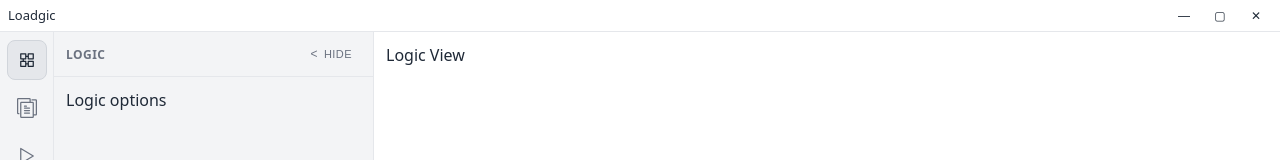
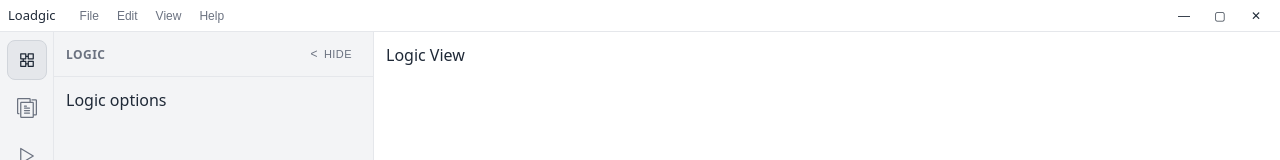
Before and after one commit to h8d13/Loadgic, a React (Vite) app in the folder app/: page / in a window 1280 px wide. Shown: the top 160 px of the page. Built offline with nearby package versions, Linux system fonts and the light colour scheme.

Commit message:
Feat: menu bar

```diff
--- a/app/src/App.tsx
+++ b/app/src/App.tsx
@@ -1,5 +1,6 @@
 import Sidebar from './components/sidebar/ActivityBar'
 import SidePanel from './components/sidebar/SidePanel'
+import MenuBar from './components/MenuBar'
 import { useEffect, useRef, useState } from 'react'
 import type { ViewMode } from './types/view'
 
@@ -103,7 +104,10 @@ function App() {
   return (
     <div className="app">
       <div className="titlebar">
-        <div className="title">Loadgic</div>
+        <div className="titlebar-left">
+          <div className="title">Loadgic</div>
+          <MenuBar />
+        </div>
 
         <div className="window-controls">
           <button onClick={() => window.loadgic?.minimize()}>—</button>
--- /dev/null
+++ b/app/src/components/MenuBar.tsx
@@ -0,0 +1,136 @@
+import { useState, useRef, useEffect } from 'react'
+
+interface MenuItem {
+  label: string
+  shortcut?: string
+  action?: () => void
+  separator?: boolean
+  disabled?: boolean
+}
+
+interface Menu {
+  label: string
+  items: MenuItem[]
+}
+
+const menus: Menu[] = [
+  {
+    label: 'File',
+    items: [
+      { label: 'New File', shortcut: 'Ctrl+N' },
+      { label: 'Open File...', shortcut: 'Ctrl+O' },
+      { label: 'Open Folder...', shortcut: 'Ctrl+Shift+O' },
+      { separator: true, label: '' },
+      { label: 'Save', shortcut: 'Ctrl+S' },
+      { label: 'Save As...', shortcut: 'Ctrl+Shift+S' },
+      { separator: true, label: '' },
+      { label: 'Exit', shortcut: 'Alt+F4' },
+    ],
+  },
+  {
+    label: 'Edit',
+    items: [
+      { label: 'Undo', shortcut: 'Ctrl+Z' },
+      { label: 'Redo', shortcut: 'Ctrl+Shift+Z' },
+      { separator: true, label: '' },
+      { label: 'Cut', shortcut: 'Ctrl+X' },
+      { label: 'Copy', shortcut: 'Ctrl+C' },
+      { label: 'Paste', shortcut: 'Ctrl+V' },
+      { separator: true, label: '' },
+      { label: 'Find', shortcut: 'Ctrl+F' },
+      { label: 'Replace', shortcut: 'Ctrl+H' },
+    ],
+  },
+  {
+    label: 'View',
+    items: [
+      { label: 'Toggle Sidebar', shortcut: 'Ctrl+B' },
+      { label: 'Toggle Panel', shortcut: 'Ctrl+J' },
+      { separator: true, label: '' },
+      { label: 'Zoom In', shortcut: 'Ctrl+=' },
+      { label: 'Zoom Out', shortcut: 'Ctrl+-' },
+      { label: 'Reset Zoom', shortcut: 'Ctrl+0' },
+      { separator: true, label: '' },
+      { label: 'Full Screen', shortcut: 'F11' },
+    ],
+  },
+  {
+    label: 'Help',
+    items: [
+      { label: 'Documentation' },
+      { label: 'Keyboard Shortcuts', shortcut: 'Ctrl+K Ctrl+S' },
+      { separator: true, label: '' },
+      { label: 'About Loadgic' },
+    ],
+  },
+]
+
+export default function MenuBar() {
+  const [openMenu, setOpenMenu] = useState<string | null>(null)
+  const menuBarRef = useRef<HTMLDivElement>(null)
+
+  useEffect(() => {
+    function handleClickOutside(event: MouseEvent) {
+      if (menuBarRef.current && !menuBarRef.current.contains(event.target as Node)) {
+        setOpenMenu(null)
+      }
+    }
+
+    document.addEventListener('mousedown', handleClickOutside)
+    return () => document.removeEventListener('mousedown', handleClickOutside)
+  }, [])
+
+  function handleMenuClick(label: string) {
+    setOpenMenu(openMenu === label ? null : label)
+  }
+
+  function handleMenuHover(label: string) {
+    if (openMenu !== null) {
+      setOpenMenu(label)
+    }
+  }
+
+  function handleItemClick(item: MenuItem) {
+    if (!item.disabled && !item.separator && item.action) {
+      item.action()
+    }
+    setOpenMenu(null)
+  }
+
+  return (
+    <div className="menubar" ref={menuBarRef}>
+      {menus.map((menu) => (
+        <div key={menu.label} className="menu-wrapper">
+          <button
+            className={`menu-trigger ${openMenu === menu.label ? 'active' : ''}`}
+            onClick={() => handleMenuClick(menu.label)}
+            onMouseEnter={() => handleMenuHover(menu.label)}
+          >
+            {menu.label}
+          </button>
+          {openMenu === menu.label && (
+            <div className="menu-dropdown">
+              {menu.items.map((item, index) =>
+                item.separator ? (
+                  <div key={index} className="menu-separator" />
+                ) : (
+                  <button
+                    key={index}
+                    className={`menu-item ${item.disabled ? 'disabled' : ''}`}
+                    onClick={() => handleItemClick(item)}
+                    disabled={item.disabled}
+                  >
+                    <span className="menu-item-label">{item.label}</span>
+                    {item.shortcut && (
+                      <span className="menu-item-shortcut">{item.shortcut}</span>
+                    )}
+                  </button>
+                )
+              )}
+            </div>
+          )}
+        </div>
+      ))}
+    </div>
+  )
+}
--- a/app/src/index.css
+++ b/app/src/index.css
@@ -89,10 +89,103 @@ body {
   cursor: default;
 }
 
+.titlebar-left {
+  display: flex;
+  align-items: center;
+  gap: 16px;
+}
+
 .title {
   font-weight: 500;
   font-size: 13px;
   line-height: 1;
+}
+
+/* =========================
+   MENU BAR
+========================= */
+.menubar {
+  display: flex;
+  align-items: center;
+  gap: 2px;
+  -webkit-app-region: no-drag;
+}
+
+.menu-wrapper {
+  position: relative;
+}
+
+.menu-trigger {
+  height: 24px;
+  padding: 0 8px;
+  background: transparent;
+  border: none;
+  color: var(--text-secondary);
+  font-size: 12px;
+  cursor: pointer;
+  border-radius: 4px;
+  transition: background-color 0.15s ease, color 0.15s ease;
+}
+
+.menu-trigger:hover,
+.menu-trigger.active {
+  background-color: var(--hover-bg);
+  color: var(--text-primary);
+}
+
+.menu-dropdown {
+  position: absolute;
+  top: 100%;
+  left: 0;
+  margin-top: 2px;
+  min-width: 200px;
+  background-color: var(--bg-secondary);
+  border: 1px solid var(--border-color);
+  border-radius: 6px;
+  padding: 4px 0;
+  box-shadow: 0 4px 12px rgba(0, 0, 0, 0.3);
+  z-index: 1000;
+}
+
+.menu-item {
+  width: 100%;
+  padding: 6px 12px;
+  display: flex;
+  align-items: center;
+  justify-content: space-between;
+  gap: 24px;
+  background: transparent;
+  border: none;
+  color: var(--text-primary);
+  font-size: 12px;
+  text-align: left;
+  cursor: pointer;
+  transition: background-color 0.1s ease;
+}
+
+.menu-item:hover:not(.disabled) {
+  background-color: var(--hover-bg);
+}
+
+.menu-item.disabled {
+  color: var(--text-secondary);
+  cursor: not-allowed;
+  opacity: 0.5;
+}
+
+.menu-item-label {
+  flex: 1;
+}
+
+.menu-item-shortcut {
+  color: var(--text-secondary);
+  font-size: 11px;
+}
+
+.menu-separator {
+  height: 1px;
+  margin: 4px 8px;
+  background-color: var(--border-color);
 }
 
 /* =========================
```
